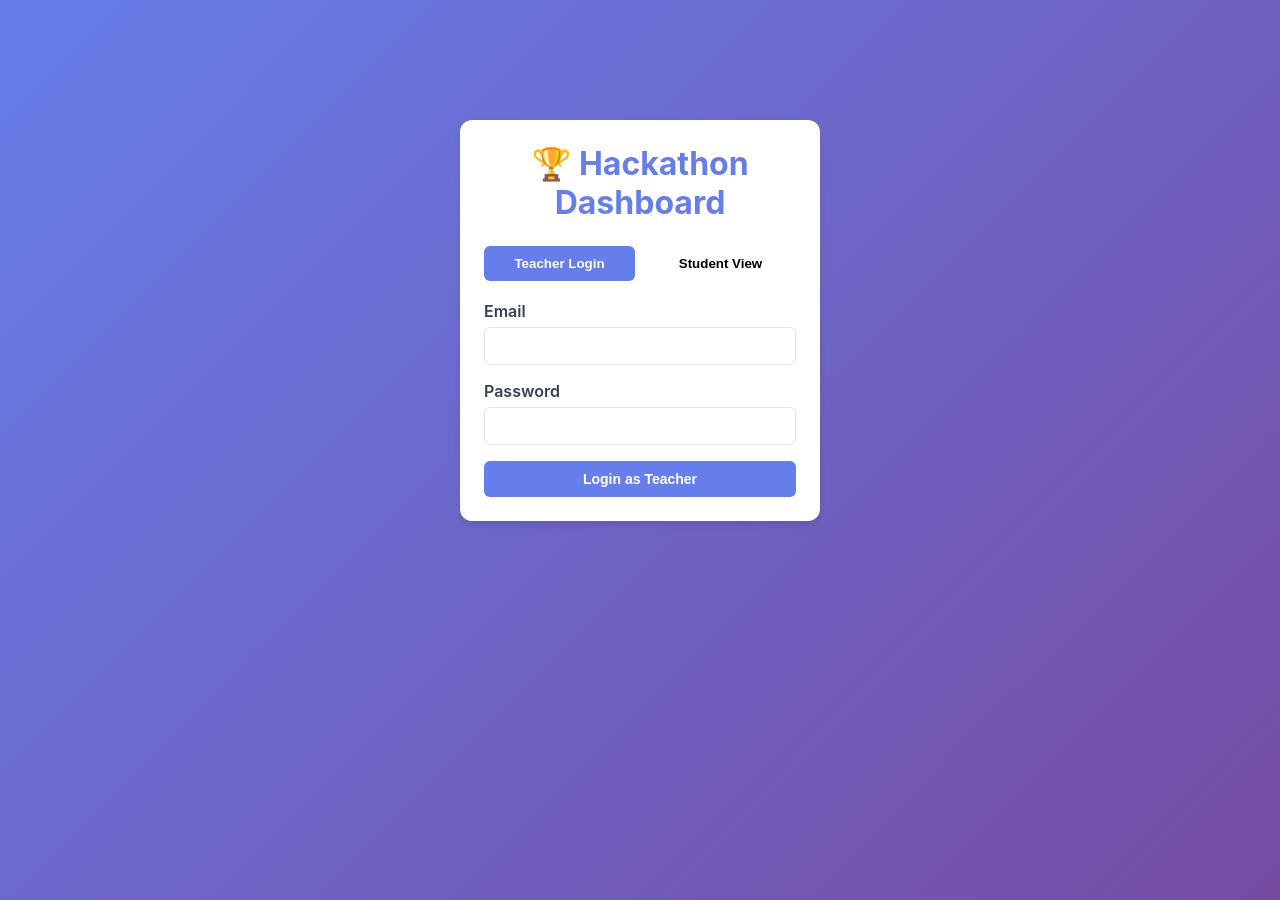
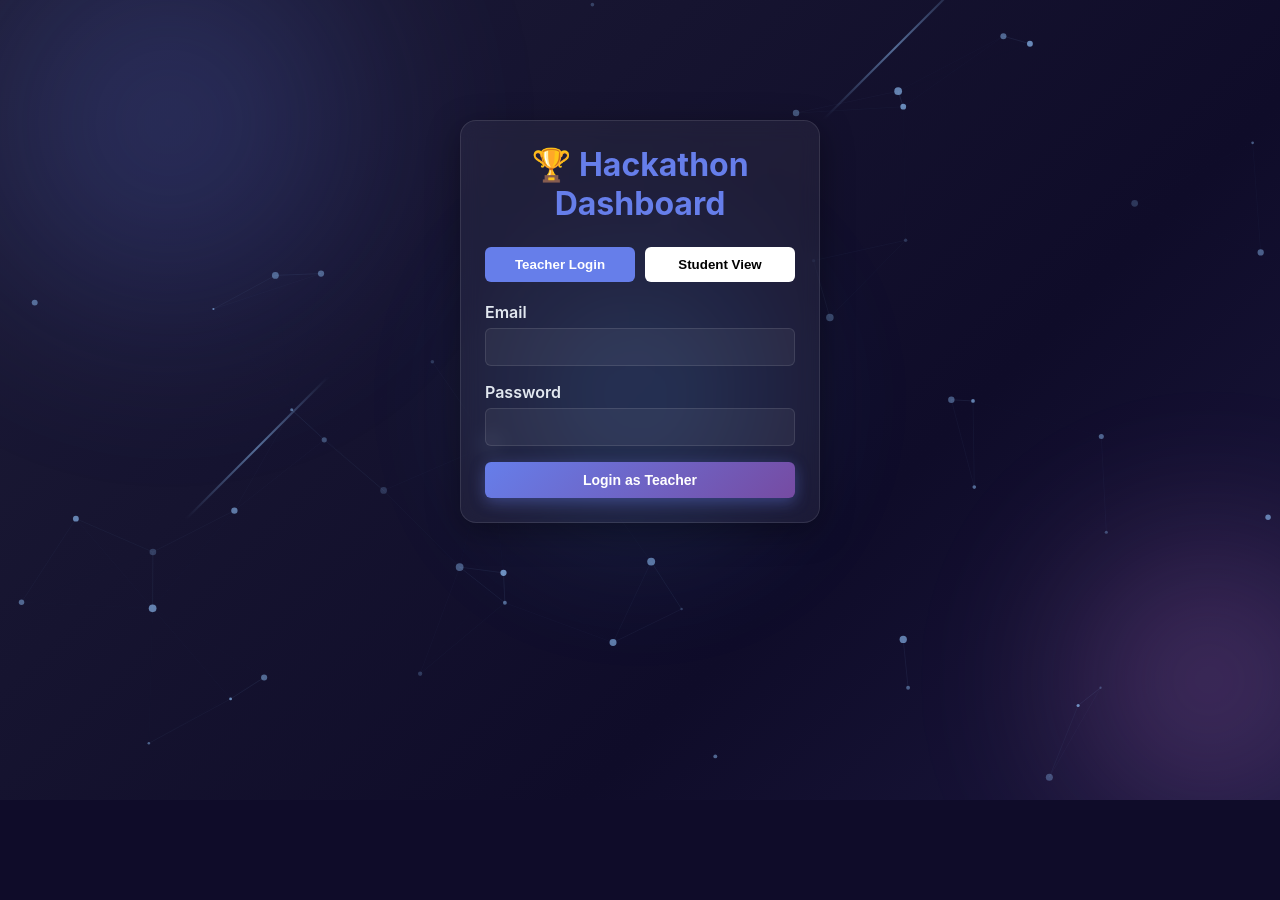
Before and after one commit to sailendrakondapalli/adhrithadashboard, a React (Vite) app in the folder frontend/: page /login in a window 1280 px wide. After the commit the page ends 800 px from the top, so only its background shows below. Built offline with nearby package versions, Linux system fonts and the light colour scheme; no server answers; the HTML template or start-up script is replaced by a standard one.

Commit message:
Add stunning animated background with glassmorphism effects

```diff
--- a/frontend/src/App.jsx
+++ b/frontend/src/App.jsx
@@ -1,5 +1,6 @@
 import React, { useState, useEffect } from 'react';
 import { BrowserRouter, Routes, Route, Navigate, useNavigate } from 'react-router-dom';
+import AnimatedBackground from './components/AnimatedBackground';
 import Login from './pages/Login';
 import TeacherDashboard from './pages/TeacherDashboard';
 import StudentDashboard from './pages/StudentDashboard';
@@ -31,6 +32,7 @@ function App() {
 
   return (
     <BrowserRouter>
+      <AnimatedBackground>
         <Routes>
           <Route path="/login" element={
             user ? <Navigate to={user.role === 'teacher' ? '/teacher' : '/student'} /> :
@@ -44,6 +46,7 @@ function App() {
           <Route path="/student" element={<StudentDashboard onLogout={handleLogout} user={user} />} />
           <Route path="/" element={<Navigate to="/login" />} />
         </Routes>
+      </AnimatedBackground>
     </BrowserRouter>
   );
 }
--- /dev/null
+++ b/frontend/src/components/AnimatedBackground.css
@@ -0,0 +1,224 @@
+/* Animated Background Container */
+.animated-background {
+  position: fixed;
+  top: 0;
+  left: 0;
+  width: 100%;
+  height: 100vh;
+  overflow: hidden;
+  z-index: -1;
+}
+
+/* Animated Gradient Background */
+.gradient-bg {
+  position: absolute;
+  top: 0;
+  left: 0;
+  width: 100%;
+  height: 100%;
+  background: linear-gradient(
+    135deg,
+    #0f0c29 0%,
+    #302b63 25%,
+    #24243e 50%,
+    #0f0c29 75%,
+    #302b63 100%
+  );
+  background-size: 400% 400%;
+  animation: gradientShift 15s ease infinite;
+}
+
+@keyframes gradientShift {
+  0% {
+    background-position: 0% 50%;
+  }
+  50% {
+    background-position: 100% 50%;
+  }
+  100% {
+    background-position: 0% 50%;
+  }
+}
+
+/* Floating Orbs */
+.orb {
+  position: absolute;
+  border-radius: 50%;
+  filter: blur(80px);
+  opacity: 0.3;
+  animation: float 20s ease-in-out infinite;
+}
+
+.orb-1 {
+  width: 500px;
+  height: 500px;
+  background: radial-gradient(circle, #667eea 0%, transparent 70%);
+  top: -10%;
+  left: -10%;
+  animation-delay: 0s;
+}
+
+.orb-2 {
+  width: 400px;
+  height: 400px;
+  background: radial-gradient(circle, #f093fb 0%, transparent 70%);
+  bottom: -10%;
+  right: -10%;
+  animation-delay: 5s;
+}
+
+.orb-3 {
+  width: 350px;
+  height: 350px;
+  background: radial-gradient(circle, #4facfe 0%, transparent 70%);
+  top: 50%;
+  left: 50%;
+  transform: translate(-50%, -50%);
+  animation-delay: 10s;
+}
+
+@keyframes float {
+  0%, 100% {
+    transform: translate(0, 0) scale(1);
+  }
+  33% {
+    transform: translate(50px, -50px) scale(1.1);
+  }
+  66% {
+    transform: translate(-50px, 50px) scale(0.9);
+  }
+}
+
+/* Light Streaks */
+.light-streak {
+  position: absolute;
+  width: 2px;
+  height: 200px;
+  background: linear-gradient(
+    to bottom,
+    transparent,
+    rgba(147, 197, 253, 0.5),
+    transparent
+  );
+  animation: streak 8s linear infinite;
+}
+
+.streak-1 {
+  top: -200px;
+  left: 20%;
+  animation-delay: 0s;
+}
+
+.streak-2 {
+  top: -200px;
+  right: 30%;
+  animation-delay: 4s;
+}
+
+@keyframes streak {
+  0% {
+    transform: translateY(0) rotate(45deg);
+    opacity: 0;
+  }
+  10% {
+    opacity: 1;
+  }
+  90% {
+    opacity: 1;
+  }
+  100% {
+    transform: translateY(100vh) rotate(45deg);
+    opacity: 0;
+  }
+}
+
+/* Particle Canvas */
+.particle-canvas {
+  position: absolute;
+  top: 0;
+  left: 0;
+  width: 100%;
+  height: 100%;
+  pointer-events: none;
+}
+
+/* Content Wrapper */
+.content-wrapper {
+  position: relative;
+  width: 100%;
+  min-height: 100vh;
+  z-index: 1;
+  animation: fadeIn 1s ease-in;
+}
+
+@keyframes fadeIn {
+  from {
+    opacity: 0;
+  }
+  to {
+    opacity: 1;
+  }
+}
+
+/* Glassmorphism Card Effect */
+.glass-card {
+  background: rgba(255, 255, 255, 0.05);
+  backdrop-filter: blur(10px);
+  -webkit-backdrop-filter: blur(10px);
+  border-radius: 16px;
+  border: 1px solid rgba(255, 255, 255, 0.1);
+  box-shadow: 0 8px 32px 0 rgba(0, 0, 0, 0.37);
+  padding: 24px;
+  transition: all 0.3s ease;
+}
+
+.glass-card:hover {
+  background: rgba(255, 255, 255, 0.08);
+  border: 1px solid rgba(255, 255, 255, 0.2);
+  transform: translateY(-5px);
+  box-shadow: 0 12px 40px 0 rgba(0, 0, 0, 0.5);
+}
+
+/* Neon Glow Effects */
+.neon-blue {
+  box-shadow: 0 0 20px rgba(102, 126, 234, 0.5),
+              0 0 40px rgba(102, 126, 234, 0.3),
+              0 0 60px rgba(102, 126, 234, 0.1);
+}
+
+.neon-pink {
+  box-shadow: 0 0 20px rgba(240, 147, 251, 0.5),
+              0 0 40px rgba(240, 147, 251, 0.3),
+              0 0 60px rgba(240, 147, 251, 0.1);
+}
+
+/* Responsive */
+@media (max-width: 768px) {
+  .orb {
+    filter: blur(60px);
+  }
+
+  .orb-1 {
+    width: 300px;
+    height: 300px;
+  }
+
+  .orb-2 {
+    width: 250px;
+    height: 250px;
+  }
+
+  .orb-3 {
+    width: 200px;
+    height: 200px;
+  }
+}
+
+/* Performance Optimization */
+@media (prefers-reduced-motion: reduce) {
+  .gradient-bg,
+  .orb,
+  .light-streak {
+    animation: none;
+  }
+}
--- /dev/null
+++ b/frontend/src/components/AnimatedBackground.jsx
@@ -0,0 +1,122 @@
+import React, { useEffect, useRef } from 'react';
+import './AnimatedBackground.css';
+
+function AnimatedBackground({ children }) {
+  const canvasRef = useRef(null);
+
+  useEffect(() => {
+    const canvas = canvasRef.current;
+    if (!canvas) return;
+
+    const ctx = canvas.getContext('2d');
+    canvas.width = window.innerWidth;
+    canvas.height = window.innerHeight;
+
+    // Particle system
+    const particles = [];
+    const particleCount = 50;
+
+    class Particle {
+      constructor() {
+        this.x = Math.random() * canvas.width;
+        this.y = Math.random() * canvas.height;
+        this.size = Math.random() * 3 + 1;
+        this.speedX = Math.random() * 0.5 - 0.25;
+        this.speedY = Math.random() * 0.5 - 0.25;
+        this.opacity = Math.random() * 0.5 + 0.2;
+      }
+
+      update() {
+        this.x += this.speedX;
+        this.y += this.speedY;
+
+        if (this.x > canvas.width) this.x = 0;
+        if (this.x < 0) this.x = canvas.width;
+        if (this.y > canvas.height) this.y = 0;
+        if (this.y < 0) this.y = canvas.height;
+      }
+
+      draw() {
+        ctx.fillStyle = `rgba(147, 197, 253, ${this.opacity})`;
+        ctx.beginPath();
+        ctx.arc(this.x, this.y, this.size, 0, Math.PI * 2);
+        ctx.fill();
+      }
+    }
+
+    // Initialize particles
+    for (let i = 0; i < particleCount; i++) {
+      particles.push(new Particle());
+    }
+
+    // Animation loop
+    function animate() {
+      ctx.clearRect(0, 0, canvas.width, canvas.height);
+
+      particles.forEach(particle => {
+        particle.update();
+        particle.draw();
+      });
+
+      // Draw connections
+      particles.forEach((a, i) => {
+        particles.slice(i + 1).forEach(b => {
+          const dx = a.x - b.x;
+          const dy = a.y - b.y;
+          const distance = Math.sqrt(dx * dx + dy * dy);
+
+          if (distance < 150) {
+            ctx.strokeStyle = `rgba(147, 197, 253, ${0.1 * (1 - distance / 150)})`;
+            ctx.lineWidth = 1;
+            ctx.beginPath();
+            ctx.moveTo(a.x, a.y);
+            ctx.lineTo(b.x, b.y);
+            ctx.stroke();
+          }
+        });
+      });
+
+      requestAnimationFrame(animate);
+    }
+
+    animate();
+
+    // Handle resize
+    const handleResize = () => {
+      canvas.width = window.innerWidth;
+      canvas.height = window.innerHeight;
+    };
+
+    window.addEventListener('resize', handleResize);
+
+    return () => {
+      window.removeEventListener('resize', handleResize);
+    };
+  }, []);
+
+  return (
+    <div className="animated-background">
+      {/* Animated gradient background */}
+      <div className="gradient-bg"></div>
+
+      {/* Floating orbs */}
+      <div className="orb orb-1"></div>
+      <div className="orb orb-2"></div>
+      <div className="orb orb-3"></div>
+
+      {/* Light streaks */}
+      <div className="light-streak streak-1"></div>
+      <div className="light-streak streak-2"></div>
+
+      {/* Particle canvas */}
+      <canvas ref={canvasRef} className="particle-canvas"></canvas>
+
+      {/* Content with glassmorphism */}
+      <div className="content-wrapper">
+        {children}
+      </div>
+    </div>
+  );
+}
+
+export default AnimatedBackground;
--- a/frontend/src/index.css
+++ b/frontend/src/index.css
@@ -6,14 +6,19 @@
 
 body {
   font-family: -apple-system, BlinkMacSystemFont, 'Segoe UI', 'Roboto', sans-serif;
-  background: linear-gradient(135deg, #667eea 0%, #764ba2 100%);
+  background: #0f0c29;
   min-height: 100vh;
+  margin: 0;
+  padding: 0;
+  color: #ffffff;
 }
 
 .container {
   max-width: 1200px;
   margin: 0 auto;
   padding: 20px;
+  position: relative;
+  z-index: 2;
 }
 
 @media (max-width: 768px) {
@@ -23,17 +28,28 @@ body {
 }
 
 .card {
-  background: white;
-  border-radius: 12px;
+  background: rgba(255, 255, 255, 0.05);
+  backdrop-filter: blur(10px);
+  -webkit-backdrop-filter: blur(10px);
+  border-radius: 16px;
   padding: 24px;
-  box-shadow: 0 4px 6px rgba(0, 0, 0, 0.1);
+  box-shadow: 0 8px 32px 0 rgba(0, 0, 0, 0.37);
   margin-bottom: 20px;
+  border: 1px solid rgba(255, 255, 255, 0.1);
+  transition: all 0.3s ease;
+}
+
+.card:hover {
+  background: rgba(255, 255, 255, 0.08);
+  border: 1px solid rgba(255, 255, 255, 0.2);
+  transform: translateY(-2px);
+  box-shadow: 0 12px 40px 0 rgba(0, 0, 0, 0.5);
 }
 
 @media (max-width: 768px) {
   .card {
     padding: 16px;
-    border-radius: 8px;
+    border-radius: 12px;
   }
 }
 
@@ -55,21 +71,26 @@ body {
 }
 
 .btn-primary {
-  background: #667eea;
+  background: linear-gradient(135deg, #667eea 0%, #764ba2 100%);
   color: white;
+  box-shadow: 0 4px 15px rgba(102, 126, 234, 0.4);
 }
 
 .btn-primary:hover {
-  background: #5568d3;
+  background: linear-gradient(135deg, #5568d3 0%, #6a3f8f 100%);
+  box-shadow: 0 6px 20px rgba(102, 126, 234, 0.6);
+  transform: translateY(-2px);
 }
 
 .btn-secondary {
-  background: #e2e8f0;
-  color: #334155;
+  background: rgba(255, 255, 255, 0.1);
+  color: #ffffff;
+  border: 1px solid rgba(255, 255, 255, 0.2);
 }
 
 .btn-secondary:hover {
-  background: #cbd5e1;
+  background: rgba(255, 255, 255, 0.15);
+  border: 1px solid rgba(255, 255, 255, 0.3);
 }
 
 .form-group {
@@ -80,7 +101,7 @@ body {
   display: block;
   margin-bottom: 6px;
   font-weight: 600;
-  color: #334155;
+  color: #e2e8f0;
 }
 
 .form-group input,
@@ -88,9 +109,12 @@ body {
 .form-group textarea {
   width: 100%;
   padding: 10px;
-  border: 1px solid #e2e8f0;
+  border: 1px solid rgba(255, 255, 255, 0.1);
   border-radius: 6px;
   font-size: 14px;
+  background: rgba(255, 255, 255, 0.05);
+  color: #ffffff;
+  transition: all 0.3s ease;
 }
 
 .form-group input:focus,
@@ -98,6 +122,8 @@ body {
 .form-group textarea:focus {
   outline: none;
   border-color: #667eea;
+  background: rgba(255, 255, 255, 0.08);
+  box-shadow: 0 0 0 3px rgba(102, 126, 234, 0.1);
 }
 
 .top-3 {
@@ -129,10 +155,22 @@ body {
 }
 
 .leaderboard-table th {
-  background: #f8fafc;
+  background: rgba(102, 126, 234, 0.2);
   font-weight: 600;
-  color: #334155;
+  color: #e2e8f0;
   white-space: nowrap;
+}
+
+.leaderboard-table td {
+  color: #e2e8f0;
+}
+
+.leaderboard-table tbody tr {
+  transition: all 0.3s ease;
+}
+
+.leaderboard-table tbody tr:hover {
+  background: rgba(255, 255, 255, 0.05);
 }
 
 @media (max-width: 768px) {
@@ -144,15 +182,24 @@ body {
 }
 
 .navbar {
-  background: white;
+  background: rgba(255, 255, 255, 0.05);
+  backdrop-filter: blur(10px);
+  -webkit-backdrop-filter: blur(10px);
   padding: 16px 24px;
-  box-shadow: 0 2px 4px rgba(0, 0, 0, 0.1);
+  box-shadow: 0 4px 16px rgba(0, 0, 0, 0.3);
   display: flex;
   justify-content: space-between;
   align-items: center;
   margin-bottom: 20px;
   flex-wrap: wrap;
   gap: 10px;
+  border-radius: 12px;
+  border: 1px solid rgba(255, 255, 255, 0.1);
+}
+
+.navbar h2 {
+  color: #ffffff;
+  text-shadow: 0 0 10px rgba(102, 126, 234, 0.5);
 }
 
 @media (max-width: 768px) {
```
Also changed, not shown: 1 other file (tests, documents, lock files or other folders). Lines whose indentation alone changed are shown as unchanged.
